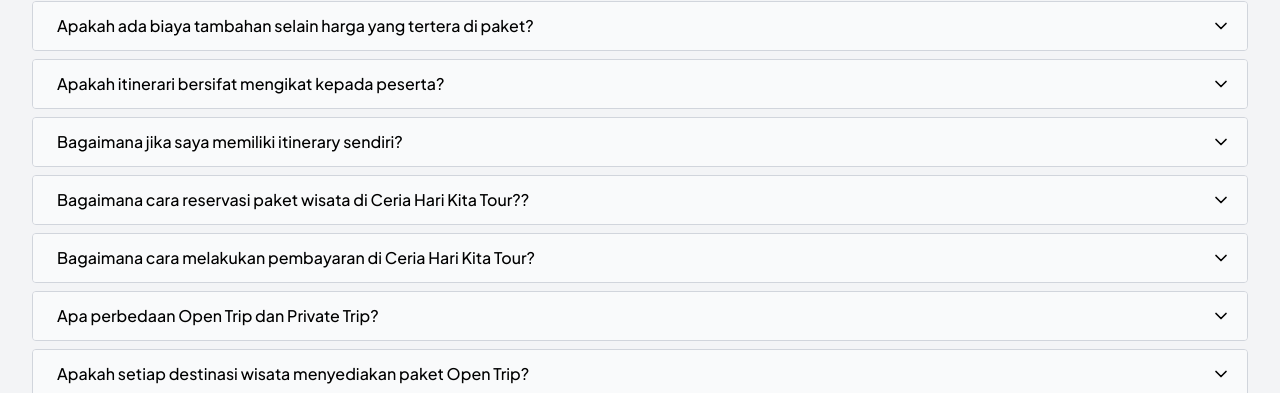
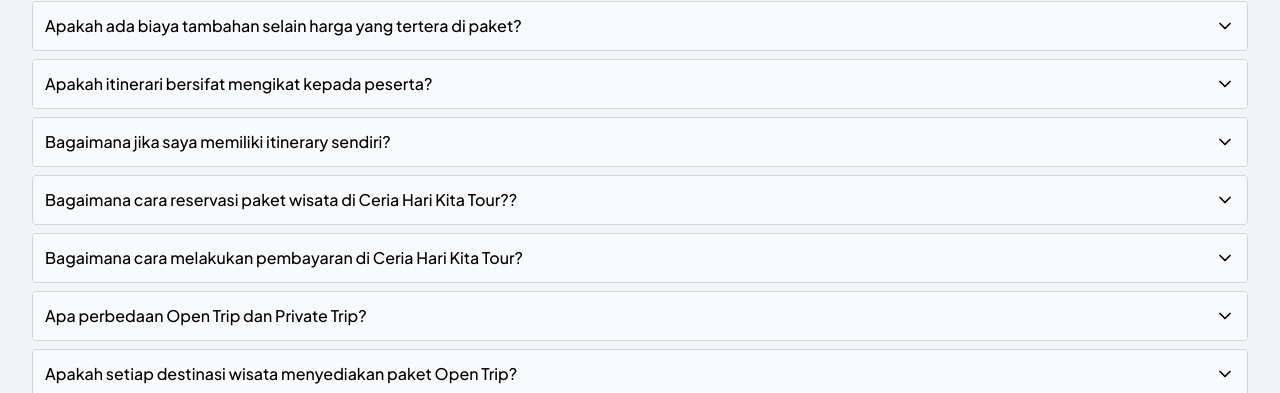
Before and after one commit to brightybaron/ceriaharikita, an Astro site: page /faq in a window 1280 px wide. Shown: the part 131-524 px from the top of the page. Built offline with nearby package versions, Linux system fonts and the light colour scheme; Astro itself is replaced by a stand-in of ours.

Commit message:
3rd push - acordion fix

```diff
--- a/src/components/Accordion.tsx
+++ b/src/components/Accordion.tsx
@@ -20,21 +20,21 @@
         >
           <button
             onClick={() => toggleDay(item.title)}
-            className={`w-full px-4 py-3 flex items-center justify-between transition-colors duration-200 ${
+            className={`w-full px-1 sm:px-3 py-3 flex items-center transition-colors duration-200 ${
               openDays[item.title]
                 ? "bg-deep-blue text-white"
                 : "bg-gray-50 text-black"
             }`}
           >
-            <div className="flex items-center">
+            <div className="flex items-center gap-x-2">
               <span
-                className={`text-lg ${
+                className={`min-w-11 ${
                   openDays[item.title] ? "text-sandy-beige" : "text-deep-blue"
                 } font-semibold ${faqPage ? "hidden" : ""}`}
               >
                 Day {index + 1}
               </span>
-              <span className="ml-2 font-medium">
+              <span className="font-medium text-left">
                 {item.title
                   .split(/(\([^)]*\))/)
                   .map((part: string, index: number) =>
@@ -48,7 +48,9 @@
                   )}
               </span>
             </div>
-            {openDays[item.title] ? <IconChevronUp /> : <IconChevronDown />}
+            <div className="ml-auto">
+              {openDays[item.title] ? <IconChevronUp /> : <IconChevronDown />}
+            </div>
           </button>
           <div
             className={`
```
